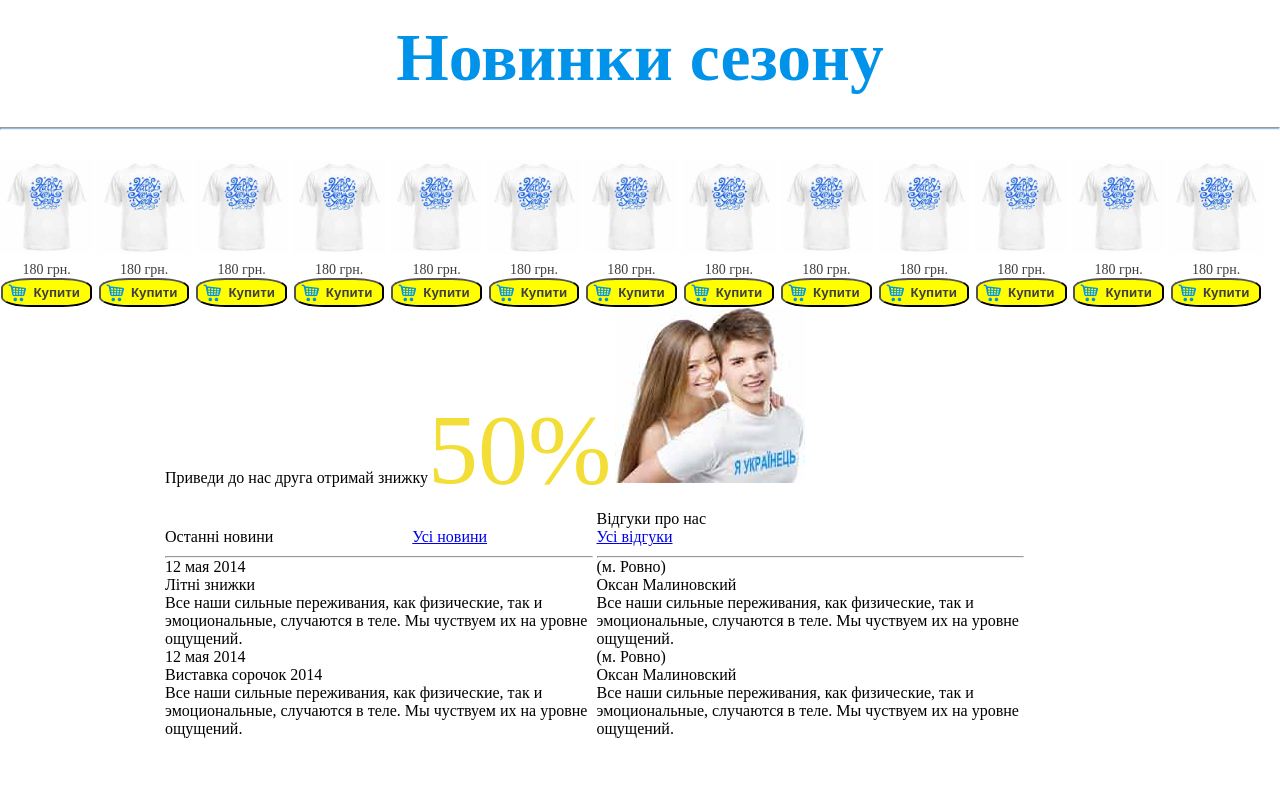
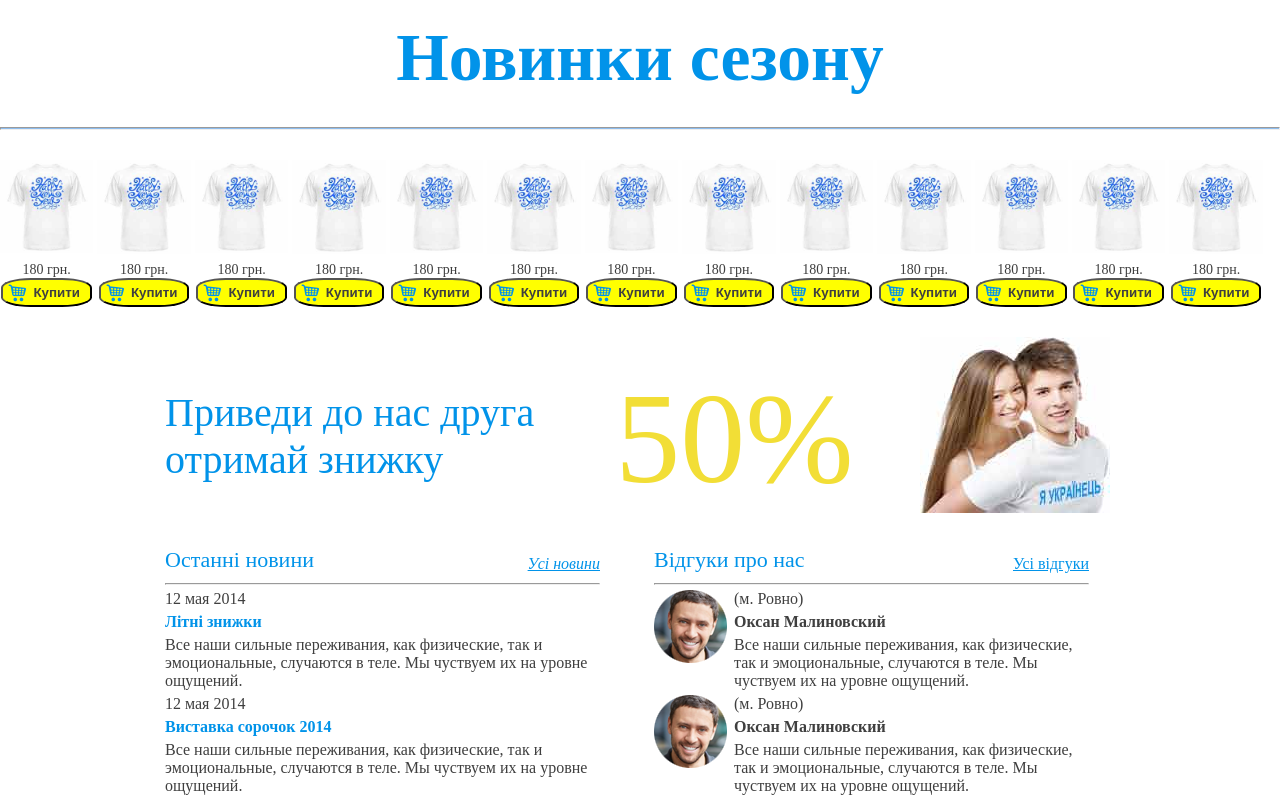
Before and after one commit to otkrivashkin/futbolki, a website: page app/index.html in a window 1280 px wide. Shown: the part 1977-2777 px from the top of the page. Before the commit the page ends 2715 px from the top, so only its background shows below. Drawn offline with Linux system fonts and the light colour scheme.

Commit message:
finish review block... almost

```diff
--- a/app/index.html
+++ b/app/index.html
@@ -199,13 +199,16 @@
 		</div>
 	</section>
 	<section class="discount container">
-		<div class="first"><p>Приведи до нас друга отримай знижку</p></div><div class="second"><p>50%</p></div>
+		<div class="content">
+			<div class="first"><p>Приведи до нас друга<br>отримай знижку</p></div>
+			<div class="second"><p>50%</p></div>
+		</div>
 		<img src="img/fg-small.jpg" alt="bob">
 	</section>
 	<section class="review container">
-		<div class="left">
+		<div class="left width">
 			<div class="title">
-				<p>Останні новини</p><a href="#">Усі новини</a>
+				<p>Останні новини</p><a href="#"><i>Усі новини</i></a>
 			</div>
 			<hr>
 			<div class="content">
@@ -221,7 +224,7 @@
 					случаются в теле. Мы чуствуем их на уровне ощущений.</p>
 			</div>
 		</div>
-		<div class="right">
+		<div class="right width">
 			<div class="title">
 				<p>Відгуки про нас</p><a href="#">Усі відгуки</a>
 			</div>
--- a/app/sass/main.scss
+++ b/app/sass/main.scss
@@ -565,56 +565,108 @@ nav {
 
 .discount {
 	display: block;
+	margin-top: 30px;
+	.content {
+		display: inline-block;
+		width: 79%;
+		position: relative;
 		.first {
+			position: absolute;
+			bottom: 30px;
 			display: inline-block;
 			width: 50%;
+			margin-right: 80px;
 			p {
 				font-size: 40px;
 				color: #0193e9;
 			}
 		}
 		.second {
+			position: absolute;
+			bottom: 0;
+			left: 60%;
 			display: inline-block;
-		height: 120px;
-		line-height: 120px;
 			p {
+				font-size: 130px;
 				color: #f2de36;
 			}
 		}
+	}
 	img {
-		vertical-align: bottom;
+		display: inline-block;
 	}
 }
 
 .review {
 	display: block;
+	margin-top: 30px;
+	.width {
+		width: calc(100% /2 - 40px);
+	}
 	.left {
 		display: inline-block;
-		width: 45%;
+		margin-right: 50px;
 		.title {
-			display: block;
+			position: relative;
+			display: inline-block;
 			width: 100%;
 			p {
 				display: inline-block;
+				color: #0193e9;
+				font-size: 22px;
 			}
 			a {
+				position: absolute;
 				display: inline-block;
 				text-align: right;
-				width: 50%;
+				color: #0193e9;
+				bottom: 0;
+				right: 0;
 			}
 		}
 		.content {
 			display: block;
+			p {
+				margin: 5px 0;
+				color: #3F3F3F;
+				&:nth-child(2) {
+					color: #0193e9;
+					font-weight: 700;
+				}
+			}
 		}
 	}
 	.right {
 		display: inline-block;
-		width: 45%;
 		.title {
 			display: block;
+			width: 100%;
+			position: relative;
+			p {
+				display: inline-block;
+				color: #0193e9;
+				font-size: 22px;
+			}
+			a {
+				display: inline-block;
+				color: #0193e9;
+				position: absolute;
+				right: 0;
+				bottom: 0;
+			}
 		}
 		.content {
 			display: block;
+			padding-left: 80px;
+			background: url("../img/reviews/man-1.png") no-repeat 0 0;
+			p {
+				margin: 5px 0;
+				color: #3F3F3F;
+				&:nth-child(2) {
+					color: #3F3F3F;
+					font-weight: 700;
 				}
 			}
 		}
+	}
+}
```
Also changed, not shown: app/css/main.css. Lines whose indentation alone changed are shown as unchanged.
